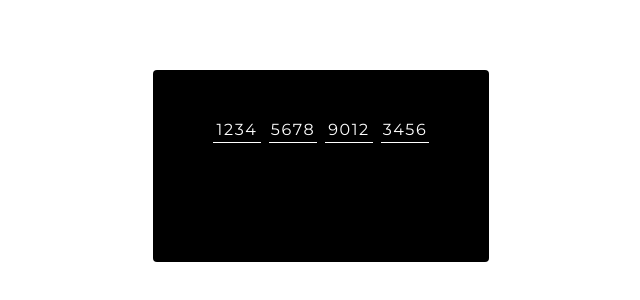
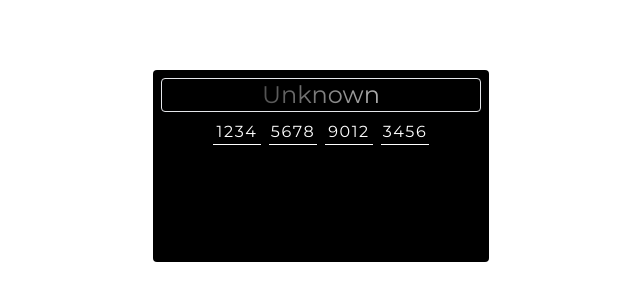
Before and after one commit to Roseskk/paycard, a React (Create React App) app: page / in a window 1280 px wide. Shown: the part 234-534 px from the top of the page, without its empty margins (319-959 px from the left). Built offline with nearby package versions, Linux system fonts and the light colour scheme.

Commit message:
controlled inputs / text gradient

```diff
--- a/src/components/card/PayCard.js
+++ b/src/components/card/PayCard.js
@@ -1,9 +1,9 @@
-import {useRef, useState} from "react";
+import {useEffect, useRef, useState} from "react";
 
 
 export default function PayCard() {
 
-    const [color,SetColor] = useState('')
+    const [color,SetColor] = useState('bg-clip-text text-transparent  bg-gradient-to-r from-black to-white')
     const [cardName,SetCardName] = useState('Unknown');
 
     const [firstState,SetFirstState] = useState('')
@@ -16,6 +16,10 @@ export default function PayCard() {
     const thirdInput = useRef();
     const fourthInput = useRef()
 
+    useEffect(()=>{
+        console.log(cardName)
+    },[])
+
     const  handleFirstInput=(e)=>{
         const firstNumber =  e.target.value[0]
         SetFirstState(e.target.value.slice(0,4));
@@ -25,18 +29,24 @@ export default function PayCard() {
 
         switch (firstNumber) {
             case '4':{
-                SetCardName('VISA')
-                SetColor('bg-clip-text text-transparent  bg-gradient-to-r from-blue-500 to-white')
+                setTimeout(()=>{
+                    SetCardName('VISA')
+                },500)
+                SetColor('bg-clip-text text-transparent  bg-gradient-to-r from-blue-500 to-white animate-toplvl')
                 return
             }
             case '5':{
-                SetCardName('MASTERCARD');
-                SetColor('bg-clip-text text-transparent  bg-gradient-to-r from-red-500 to-orange-500')
+                setTimeout(()=>{
+                    SetCardName('MASTERCARD')
+                },500)
+                SetColor('bg-clip-text text-transparent  bg-gradient-to-r from-red-500 to-orange-500 animate-toplvl')
                 return;
             }
             default: {
-                SetCardName('Unknown')
-                SetColor('bg-clip-text text-transparent  bg-gradient-to-r from-black to-white')
+                setTimeout(()=>{
+                    SetCardName('Unknown')
+                },500)
+                SetColor('bg-clip-text text-transparent  bg-gradient-to-r from-black to-white  ')
                 return;
             }
         }
@@ -64,9 +74,11 @@ export default function PayCard() {
 
 
     return(
-        <div className={'bg-black absolute w-card h-card  rounded'}>
+        <div className={'bg-black absolute w-card h-card  rounded overflow-hidden'}>
             <form className={'p-2'}>
-                <h2 className={`text-center text-2xl font-montserratRegular ${color} transition ease-in-out delay-300`}>{cardName === undefined ? 'Card' : cardName}</h2>
+                <div className={'flex items-center justify-center'}>
+                    <h2 className={`pl-1 pr-1  text-center text-2xl font-montserratRegular ${color} transition ease-in-out delay-1000 border rounded w-full `}>{cardName}</h2>
+                </div>
                 <div className={'mt-2 flex gap-2 items-center justify-center'}>
                     <input onChange={handleFirstInput} ref={firstInput} tabIndex={1} value={firstState}   className={'focus:outline-none focus:ring-0 w-12 font-montserratRegular text-center  bg-transparent border-b-white border-b tracking-widest placeholder-white text-white'} placeholder={'1234'} type={"number"} />
                     <input onChange={handleSecondInput} ref={secondInput}  tabIndex={2} value={secondState} className={'focus:outline-none focus:ring-0 w-12 font-montserratRegular text-center  bg-transparent border-b-white border-b tracking-widest placeholder-white text-white'} placeholder={'5678'} type={"number"} />
--- a/tailwind.config.js
+++ b/tailwind.config.js
@@ -44,11 +44,16 @@ module.exports = {
           '0%,100%': { background: 'green' },
           '50%' : {background: 'red'}
         },
+        toplvl: {
+          '0%,100%': {transform: 'translate(0,0)'},
+          '50%': {transform: 'translate(0,-50px)'}
+        }
 
       },
       animation: {
         slideRed: 'slideRed 1s ease-in-out paused',
-        slideGreen: 'slideGreen 1s ease-in-out paused'
+        slideGreen: 'slideGreen 1s ease-in-out paused',
+        toplvl: 'toplvl 1s ease-in-out 1'
       },
     },
   },
```
